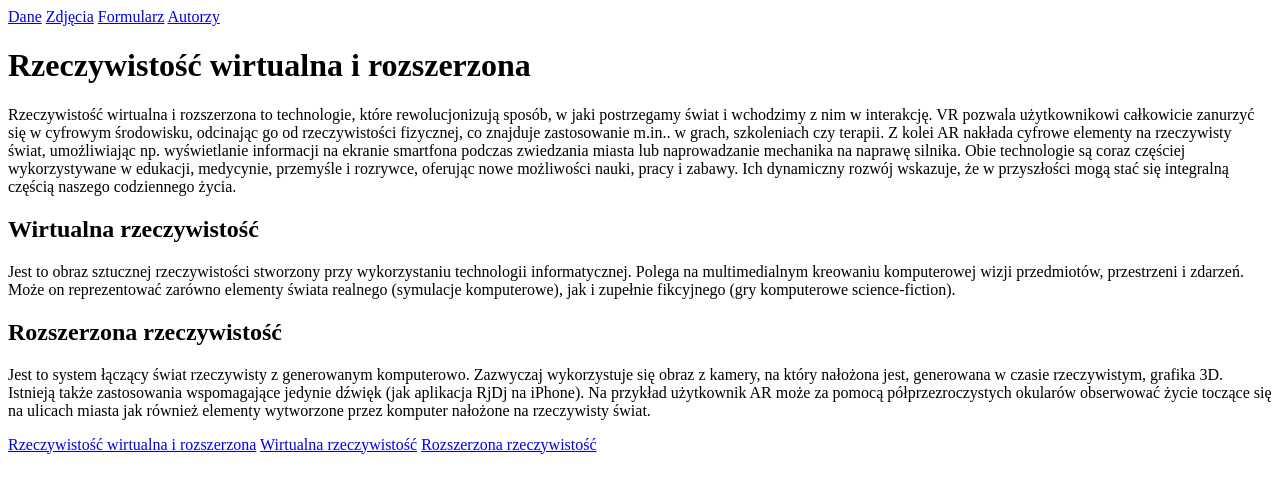
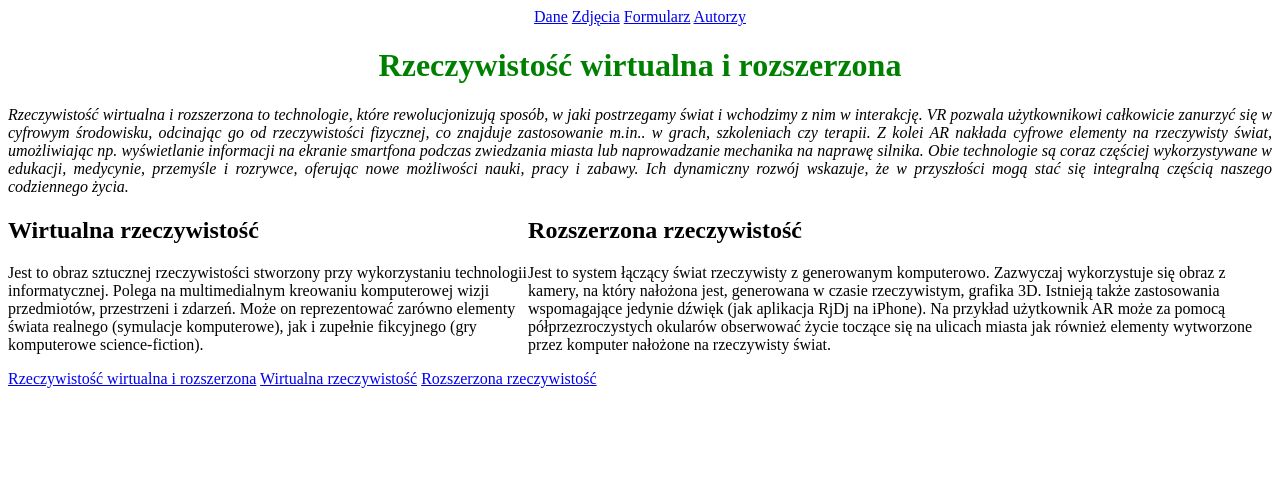
Before and after one commit to k4rdel/rzeczywistoscWirtualnaIRozszerzona, a plain HTML site: page index.html in a window 1280 px wide. Drawn offline with Linux system fonts and the light colour scheme.

Commit message:
Add new styles for index layout and links

```diff
--- a/styles.css
+++ b/styles.css
@@ -1,3 +1,34 @@
+.index nav{
+    text-align: center;
+}
+
+.index .tytul{
+    text-align: center;
+    color: green;
+}
+
+.index .text{
+    width: 100%;
+    text-align: justify;
+    font-style: italic;
+    margin: 1px 0 1px 0;
+}
+
+.index .columns{
+    display: flex;
+    flex-direction: row;
+}
+
+@media only screen and (max-width: 425px) {
+    .index .columns{
+        flex-direction: column;
+    }
+}
+
+.index .links a:hover{
+    background-color: blue;
+}
+
 .dane h1{
     text-align: center;
     margin-bottom: 1cm;
@@ -10,4 +41,5 @@
 .dane thead td{
     background-color: black;
     color: white;
+
 }
```
